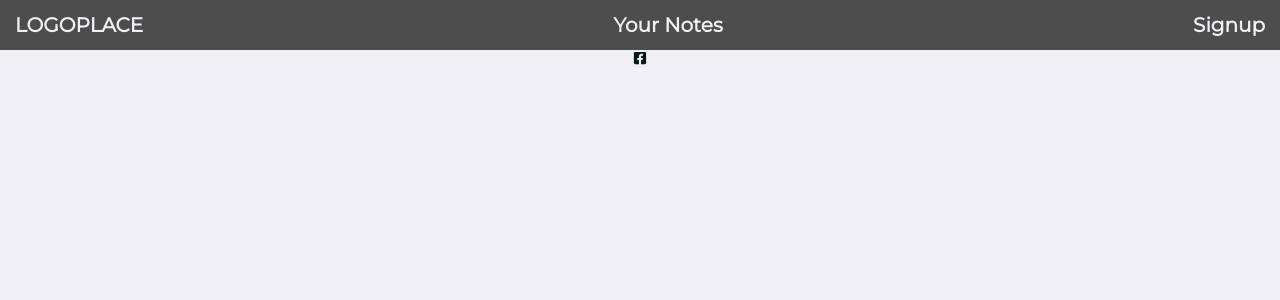
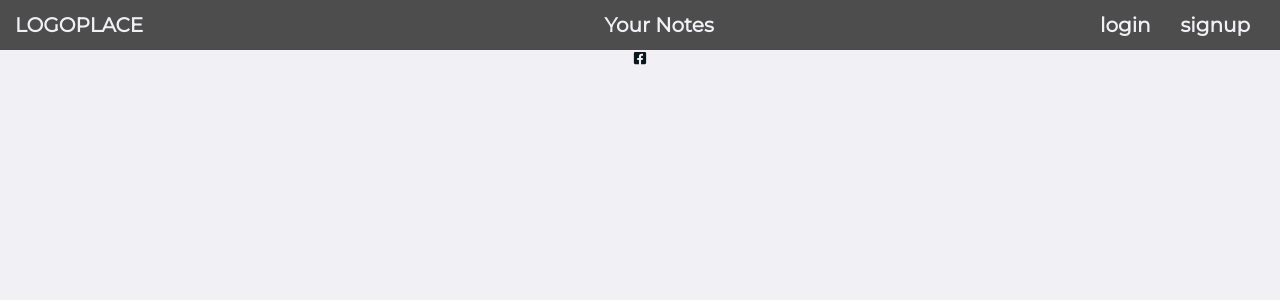
Before and after one commit to szmflis/NotesApp, a React (Create React App) app in the folder front/: page /contact in a window 1280 px wide. Shown: the top 300 px of the page. Built offline with nearby package versions, Linux system fonts and the light colour scheme; what react-animations would draw is missing.

Commit message:
navbar update

```diff
--- a/front/src/components/Navbar/Navbar.js
+++ b/front/src/components/Navbar/Navbar.js
@@ -1,18 +1,17 @@
 import React from 'react'
 import styled from 'styled-components'
 import { connect } from 'react-redux'
+import { Link } from 'react-router-dom'
 import { setUser } from '../../reducers/user-reducer'
 import { initializeNotes } from '../../reducers/note-reducer'
 import { theme } from '../../utils/theme'
-import { P } from '../P/P'
 import { Box } from '../Box/Box'
-import { H3 } from '../H3/H3'
 
 const StyledNavbar = styled.nav`
   display: flex;
   align-items: center;
   justify-content: space-between;
-  background: #4d4d4d;
+  background: ${theme.colors.darkGrey};
   padding: 15px 15px 8px 15px;
   width: 100%;
 `
@@ -28,6 +27,8 @@ const NavElement = styled.a`
   transition: 0.5s;
   font-weight: ${theme.fontWeight.bold};
 
+  margin: ${({ margin }) => margin};
+
   &:hover {
     color: ${theme.colors.white};
     background-size: 100% 3px;
@@ -36,13 +37,43 @@ const NavElement = styled.a`
 `
 
 const Navbar = (props) => {
+  const handleLogout = (event) => {
+    props.setUser(null)
+    props.initializeNotes([])
+    window.localStorage.removeItem('loggedUser')
+  }
+
   return (
     <StyledNavbar>
-      <NavElement>LOGOPLACE</NavElement>
-      <NavElement>Your Notes</NavElement>
-      <NavElement>Signup</NavElement>
+      <NavElement as={Link} to="/">LOGOPLACE</NavElement>
+      <NavElement as={Link} to="/notes" margin="0px 0px 0px 90px">Your Notes</NavElement>
+      {
+        props.loggedUser.user === null ? (
+          <Box margin="0" padding="0" color="inherit" direction="row" width="auto">
+            <NavElement as={Link} to="/login" margin="0px 15px 0px 15px">login</NavElement>
+            <NavElement as={Link} to="/register" margin="0px 15px 0px 15px">signup</NavElement>
+          </Box>
+        ) : (
+          <Box margin="0" padding="0" color="inherit" direction="row" width="auto">
+            <NavElement as={Link} to="/account" margin="0px 15px 0px 15px">account</NavElement>
+            <NavElement as={Link} to="/" margin="0px 15px 0px 15px" onClick={handleLogout}>logout</NavElement>
+          </Box>
+        )
+      }
     </StyledNavbar>
   )
 }
 
-export default Navbar
+const mapStateToProps = (state) => {
+  return {
+    loggedUser: state.user,
+    notes: state.notes
+  }
+}
+
+const mapDispatchToProps = {
+  setUser,
+  initializeNotes
+}
+
+export default connect(mapStateToProps, mapDispatchToProps)(Navbar)
--- a/front/src/utils/theme.js
+++ b/front/src/utils/theme.js
@@ -9,6 +9,7 @@ export const theme = {
     black: '#081719',
     white: '#f0f0f5',
     grey: '#c8c8c8',
+    darkGrey: '#4d4d4d',
     primary: '#1148B4',
     primaryLight: '#537BCB',
     primaryLightExtra: '#7C9CDC',
```
